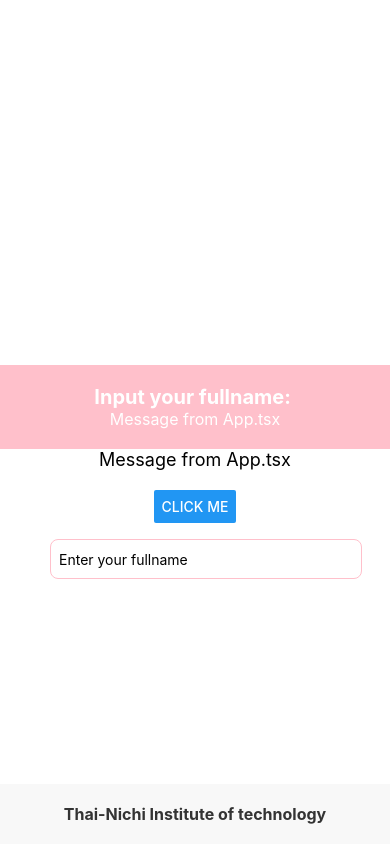
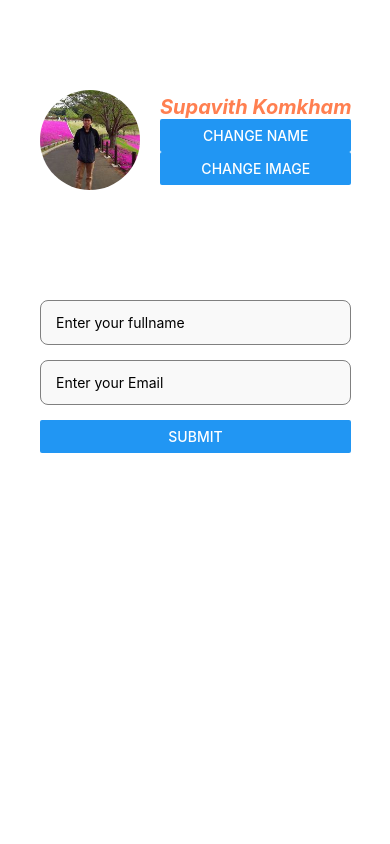
Before and after one commit to SupavithLOL/React_Native_TNI, a React Native app: screen / in a window 390 px wide. Built offline with nearby package versions, Linux system fonts and the light colour scheme.

Commit message:
Practice3_Login

```diff
--- a/App.tsx
+++ b/App.tsx
@@ -1,46 +1,21 @@
-import { StatusBar } from 'expo-status-bar';
-import React, {useState, useEffect} from 'react';
+import React from 'react';
 import { StyleSheet, Text, View, Button, Alert, TextInput } from 'react-native';
-import AppFooter from './components/AppFooter';
-import AppHeader from './components/AppHeader';
-import Content from './components/Content';
-import { stylesPractice } from './styles/styles';
+import ProfileScreen from './components/ProfileScreen';
+import Login from './components/Login';
 
 export default function App() :React.JSX.Element {
 
-  const [fullname, setFullname] = useState('');
-  const [message, setMessage] = useState("Message from App.tsx");
-  const [footerMessage, setFooterMessage]= useState("Thai-Nichi Institute of technology")
-
-  useEffect(() => {
-    console.log("Component has mounted")
-  },[]);
-
-  useEffect(() => {
-    console.log(`Fullname has changed to: ${fullname}`)
-  }, [fullname]);
-
-  const handdleButtonClick=()=>{
-    Alert.alert("Helo", `Input your fullname : ${fullname}`);
-  };
-
   return (
     <View style={styles.container}>
-      <AppHeader fullname={fullname} text={message} />
-
-      {/* <Content message={message} fullname={fullname} /> */}
-      <Content message={message} onButtonClick = {handdleButtonClick} />
-      <AppFooter footerMessage={footerMessage} />
-      <TextInput style={stylesPractice.input} placeholder='Enter your fullname' value={fullname} onChangeText={setFullname}/>
-
-
+      <ProfileScreen/>
+      <Login/>
     </View>
   );
 }
 
 const styles = StyleSheet.create({
   container: {
-    flex: 1,
+    // flex: 1,
     backgroundColor: '#fff',
     justifyContent: 'center',
   },
--- /dev/null
+++ b/components/Login.tsx
@@ -0,0 +1,17 @@
+import { View, Text, TextInput, Button } from 'react-native'
+import React from 'react'
+import { stylesLogin } from '../styles/styles'
+
+const Login = () => {
+
+
+  return (
+    <View style={stylesLogin.container}>
+      <TextInput style={stylesLogin.input} placeholder='Enter your fullname'/>
+      <TextInput style={stylesLogin.input} placeholder='Enter your Email'/>
+      <Button title='Submit'/>
+    </View>
+  )
+}
+
+export default Login
--- a/styles/styles.ts
+++ b/styles/styles.ts
@@ -106,4 +106,27 @@
 
 });
 
-export {styles, stylesPractice};
+const stylesLogin = StyleSheet.create({
+  container: {
+    justifyContent: "center",
+    padding: 20,
+    marginTop: 50,
+    marginLeft: 20,
+    marginRight: 20,
+    backgroundColor: '#ffffff', // ต้งัค่าสีพ้ืนหลงัเป็นสีขาว
+    borderRadius: 10, // เพิ่มความมนให้กบัขอบคอนเทนเนอร์
+    elevation: 3, // เพิ่มเงาให้กบัคอนเทนเนอร์(เฉพาะ Android)
+    width: '90%', // ต้งัความกวา้งของ container ให้เต็มหน้าจอ
+    },
+    input: {
+    height: 45, // เพิ่มความสูงของ TextInput
+    borderColor: "gray", // เปลี่ยนสีขอบเป็นสีเทาอ่อน
+    borderWidth: 1,
+    borderRadius: 8, // เพิ่มความมนให้กบัขอบ TextInput
+    marginBottom: 15, // เพิ่มระยะห่างดา้นล่างระหวา่ ง TextInput
+    paddingHorizontal: 15, // เพิ่มระยะห่างภายใน TextInput
+    backgroundColor: "#f9f9f9", // ต้งัค่าสีพ้ืนหลงัของ TextInput
+    },
+})
+
+export {styles, stylesPractice, stylesLogin};
```
Also changed, not shown: App3.tsx (added, +47 -0 lines).
